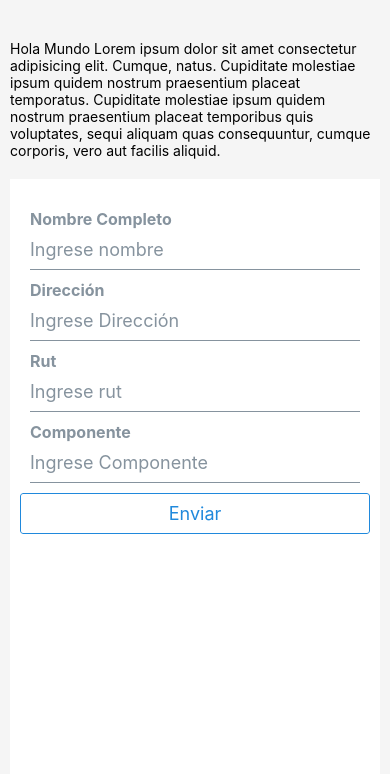
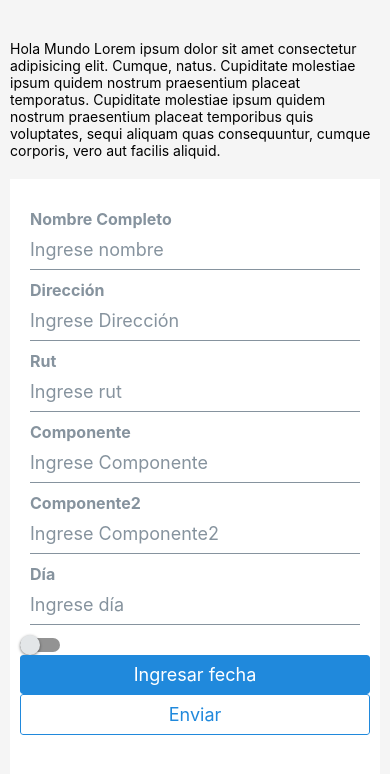
Before and after one commit to proyectarse/hook-form, a React Native app: screen / in a window 390 px wide. Shown: the top 774 px of the page. Built offline with nearby package versions, Linux system fonts and the light colour scheme; no server answers.

Commit message:
add calendar

```diff
--- a/package.json
+++ b/package.json
@@ -16,7 +16,8 @@
     "react-hook-form": "^7.2.1",
     "react-native": "https://github.com/expo/react-native/archive/sdk-41.0.0.tar.gz",
     "react-native-elements": "^3.4.0",
-    "react-native-web": "~0.13.12"
+    "react-native-web": "~0.13.12",
+    "@react-native-community/datetimepicker": "3.2.0"
   },
   "devDependencies": {
     "@babel/core": "^7.9.0",
--- a/src/common/errorMessages.json
+++ b/src/common/errorMessages.json
@@ -2,8 +2,10 @@
 	"message": {
 		"name": "Ingrese Nombre",
 		"component": "Ingrese componente",
+		"component2": "Ingrese componente",
 		"address": "Ingrese domicilio",
 		"city": "Ingrese Ciudad",
+		"date": "Ingrese Día",
 		"rut": {
 			"required": "Debe ingresar Rut",
 			"rutValido": "Rut ingresado no válido"
--- a/src/components/InputText.js
+++ b/src/components/InputText.js
@@ -18,6 +18,7 @@ const InputText = (props) => {
 		minLength,
 		maxLength,
 		typeRut,
+		...others
 	} = props;
 
 	const [stateMessage, setStateMessage] = useState('');
@@ -133,6 +134,7 @@ const InputText = (props) => {
 						}
 						errorMessage={stateMessage}
 						disabled={disabled}
+						{...others}
 						{...field}
 						// onChange={(e) => console.log(e.target.value)}
 						// renderErrorMessage={false}
--- a/src/screens/FormScreen.js
+++ b/src/screens/FormScreen.js
@@ -1,4 +1,4 @@
-import React, { useEffect } from 'react';
+import React, { useEffect, useState } from 'react';
 import { StatusBar } from 'expo-status-bar';
 import {
 	KeyboardAvoidingView,
@@ -11,8 +11,9 @@ import {
 	Keyboard,
 	TextInput,
 } from 'react-native';
-import { Button } from 'react-native-elements';
-import { useForm } from 'react-hook-form';
+import { Button, Switch } from 'react-native-elements';
+import DateTimePicker from '@react-native-community/datetimepicker';
+import { useForm, Controller } from 'react-hook-form';
 import { InputText } from '../components';
 
 const FormScreen = () => {
@@ -21,8 +22,12 @@ const FormScreen = () => {
 		handleSubmit,
 		formState: { errors },
 		setValue,
+		watch,
 	} = useForm();
 	const onSubmit = (data) => console.log(data);
+
+	const [date, setDate] = useState(new Date(1598051730000));
+	const [show, setShow] = useState(false);
 
 	useEffect(() => {
 		fetchUser();
@@ -36,6 +41,15 @@ const FormScreen = () => {
 			const { name, email } = await res.json();
 			setValue('name', name);
 		} catch (error) {}
+	};
+
+	const watchSwitch = watch('switchBot');
+
+	const onChange = (event, selectedDate) => {
+		const currentDate = selectedDate || date;
+		setShow(Platform.OS === 'ios');
+		setDate(currentDate);
+		setValue('date', currentDate.toString());
 	};
 
 	return (
@@ -100,6 +114,67 @@ const FormScreen = () => {
 								control={control}
 							/>
 
+							<InputText
+								errors={errors.component2}
+								req={true}
+								defaultValue=""
+								labeltext="Componente2"
+								placeholder="Ingrese Componente2"
+								name="component2"
+								control={control}
+							/>
+
+							<InputText
+								errors={errors.date}
+								req={true}
+								defaultValue=""
+								labeltext="Día"
+								placeholder="Ingrese día"
+								name="date"
+								editable={false}
+								control={control}
+							/>
+
+							<Controller
+								control={control}
+								defaultValue={false}
+								name="switchBot"
+								render={({ field: { onChange, value } }) => (
+									<Switch
+										color="orange"
+										value={value}
+										onValueChange={onChange}
+									/>
+								)}
+							/>
+
+							<Button
+								title="Ingresar fecha"
+								onPress={() => setShow(true)}
+							/>
+
+							{show && (
+								<DateTimePicker
+									testID="dateTimePicker"
+									value={date}
+									mode="date"
+									is24Hour={true}
+									display="default"
+									onChange={onChange}
+								/>
+							)}
+
+							{watchSwitch && (
+								<Text
+									style={{
+										textAlign: 'center',
+										marginBottom: 20,
+									}}
+								>
+									El switch esta activo.
+								</Text>
+							)}
+
 							<Button
 								title="Enviar"
 								type="outline"
@@ -127,6 +202,7 @@ const styles = StyleSheet.create({
 	innerForm: {
 		flex: 1,
 		paddingVertical: 10,
+		paddingBottom: 20,
 	},
 });
 
```
Also changed, not shown: 1 other file (tests, documents, lock files or other folders).
